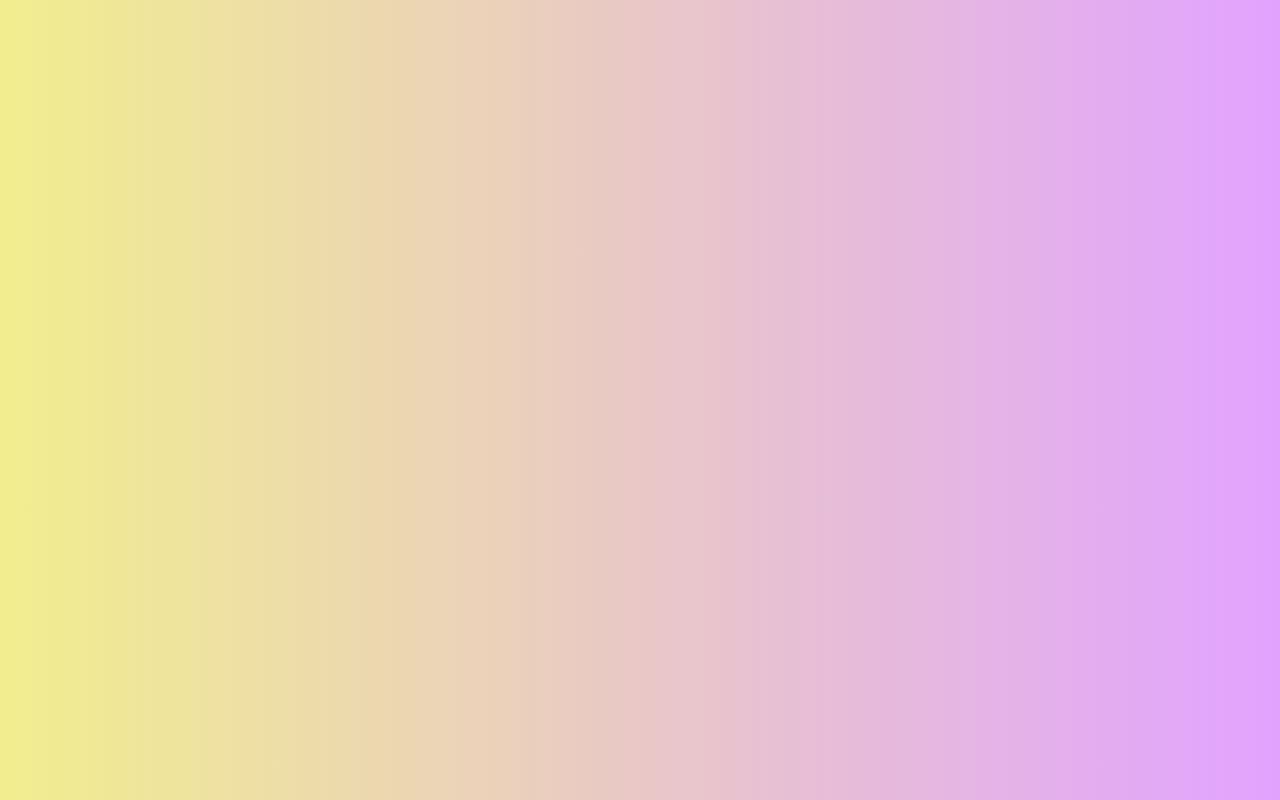
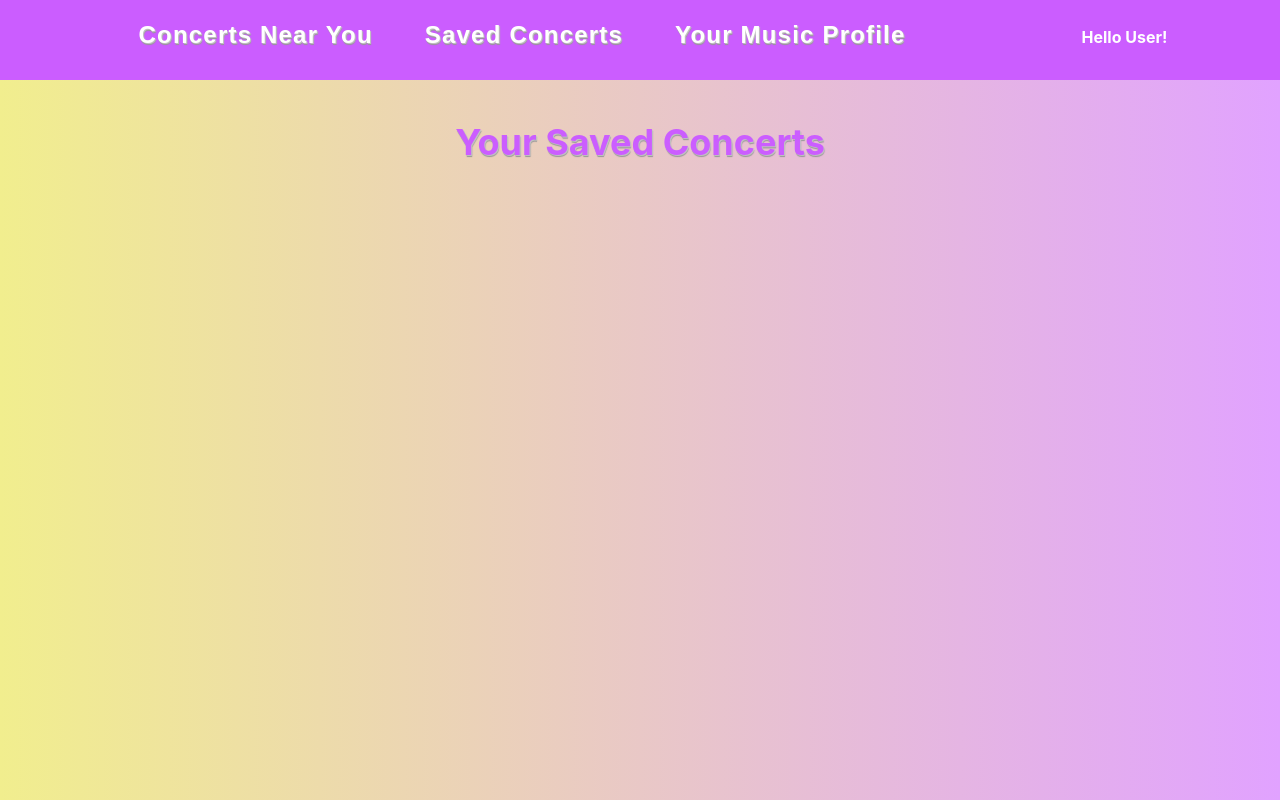
Before and after one commit to ivannadels/CS411-ConcertFinder, a React (Create React App) app in the folder concert-finder/: page /SavedConcerts in a window 1280 px wide. Before the commit this address had no page. Built offline with nearby package versions, Linux system fonts and the light colour scheme.

Commit message:
creating saved concerts component

```diff
--- a/concert-finder/src/App.js
+++ b/concert-finder/src/App.js
@@ -1,8 +1,8 @@
-import YourPreferences from './YourPreferences.js';
 import './App.css';
 import Login from './Login.js';
+import YourPreferences from './YourPreferences.js';
 import ConcertsNearby from './ConcertsNearby.js';
-import './YourPreferences.css'
+import SavedConcerts from './SavedConcerts.js';
 import { BrowserRouter as Router, Routes, Route } from 'react-router-dom';
 
 function App() {
@@ -13,6 +13,8 @@ function App() {
         <Route path="/" element={<Login />}></Route>
         <Route path="/YourPreferences" element={<YourPreferences />}></Route>
         <Route path="/ConcertsNearby" element={<ConcertsNearby />}></Route>
+        <Route path="/SavedConcerts" element={<SavedConcerts />}></Route>
+
         </Routes>
       </Router>
 
--- a/concert-finder/src/Header.js
+++ b/concert-finder/src/Header.js
@@ -11,6 +11,10 @@ const Header = () => {
     const goToMusicProfile=()=>  {
         navigate("/YourPreferences")
     };
+    const goToSavedConcerts=()=>  {
+        navigate("/SavedConcerts")
+    };
+
     return (
         <div className='Header'>
             <button
@@ -21,6 +25,7 @@ const Header = () => {
                 Concerts Near You
             </button>
             <button
+                onClick={()=>goToSavedConcerts()}
                 className='headerButton'
                 id="saved-concerts"
             >
--- /dev/null
+++ b/concert-finder/src/SavedConcerts.css
@@ -0,0 +1,17 @@
+.SavedConcerts {
+
+        display: flex;
+        align-content: center;
+        justify-content: center;
+        overscroll-behavior: none;
+
+      }
+
+.title {
+    color:#cb5dff;
+    text-shadow: 1px 1px 1px #c6c6c6, 1px 2px 1px #919191;
+    font-size: 36px;
+    font-weight: bolder;
+    position: fixed;
+    top: 90px;
+}
--- /dev/null
+++ b/concert-finder/src/SavedConcerts.js
@@ -0,0 +1,14 @@
+import React from 'react';
+import Header from './Header.js';
+import './SavedConcerts.css';
+
+const SavedConcerts = () => {
+    return (
+        <div className='SavedConcerts'>
+            <Header></Header>
+            <div className='title'>Your Saved Concerts</div>
+        </div>
+    )
+}
+
+export default SavedConcerts
```
